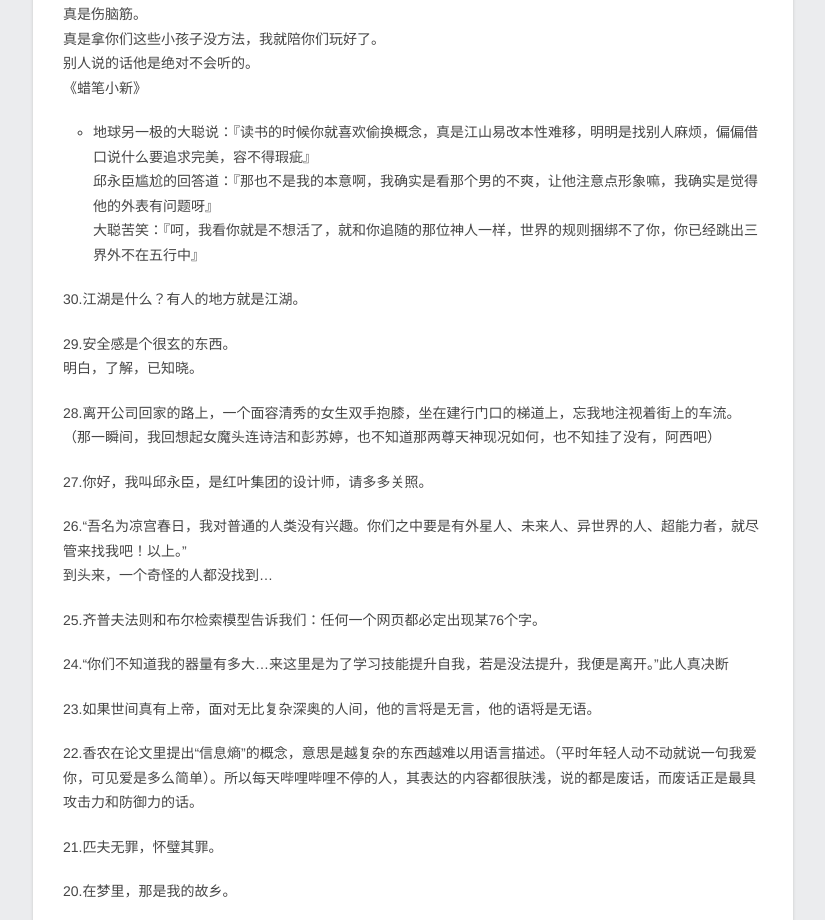
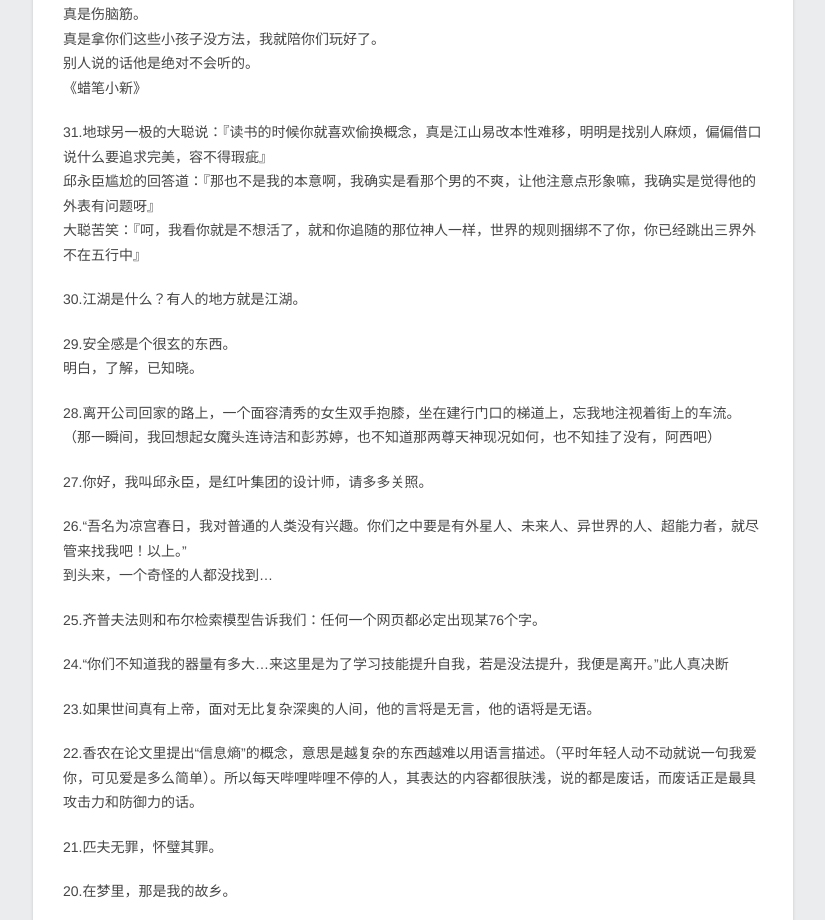
Before and after one commit to qiuyongchenx/qiuyongchenx.github.io, a plain HTML site: page 2016/12/25/world-A/index.html in a window 1280 px wide. Shown: the part 1028-1948 px from the top of the page, without its empty margins (227-1052 px from the left). Drawn offline with nearby package versions, Linux system fonts and the light colour scheme; files whose address does not match are found by name.

Commit message:
Site updated: 2016-12-25 17:59:02

```diff
--- a/2016/12/25/world-A/index.html
+++ b/2016/12/25/world-A/index.html
@@ -16,7 +16,7 @@
 <meta property="og:url" content="http://www.qiuyongchen.top/2016/12/25/world-A/index.html">
 <meta property="og:site_name" content="邱永臣">
 <meta property="og:description" content="拜托你不要闹了组长﻿什么？真是叫人担心﻿真是任性的家伙﻿你的长相也不适合小孩子观赏…﻿谁稀罕那种扁扁的洗衣板…﻿你这个年纪还有什么不好意思的欧巴桑﻿这种小事就不要计较了嘛，这不是小事~﻿原来如此，我完全明白了，说明的真有趣，原来是这样哦﻿还不晓得将来会变成怎样咧﻿也可以这么说了，对了，你要去哪里啊…﻿我忽然想独自漫步在陌生的街道，好想去远方流浪﻿没有啊，随便聊聊而已嘛﻿你好奸诈，你根本就没有相信我">
-<meta property="og:updated_time" content="2016-12-25T09:57:42.568Z">
+<meta property="og:updated_time" content="2016-12-25T09:58:55.367Z">
 <meta name="twitter:card" content="summary">
 <meta name="twitter:title" content="邱永臣与世界（A）">
 <meta name="twitter:description" content="拜托你不要闹了组长﻿什么？真是叫人担心﻿真是任性的家伙﻿你的长相也不适合小孩子观赏…﻿谁稀罕那种扁扁的洗衣板…﻿你这个年纪还有什么不好意思的欧巴桑﻿这种小事就不要计较了嘛，这不是小事~﻿原来如此，我完全明白了，说明的真有趣，原来是这样哦﻿还不晓得将来会变成怎样咧﻿也可以这么说了，对了，你要去哪里啊…﻿我忽然想独自漫步在陌生的街道，好想去远方流浪﻿没有啊，随便聊聊而已嘛﻿你好奸诈，你根本就没有相信我">
@@ -92,9 +92,7 @@
 	<section class="content">
   	<div class="article-entry" itemprop="articleBody">
     	<p>拜托你不要闹了组长﻿<br>什么？真是叫人担心﻿<br>真是任性的家伙﻿<br>你的长相也不适合小孩子观赏…﻿<br>谁稀罕那种扁扁的洗衣板…﻿<br>你这个年纪还有什么不好意思的欧巴桑﻿<br>这种小事就不要计较了嘛，这不是小事~﻿<br>原来如此，我完全明白了，说明的真有趣，原来是这样哦﻿<br>还不晓得将来会变成怎样咧﻿<br>也可以这么说了，对了，你要去哪里啊…﻿<br>我忽然想独自漫步在陌生的街道，好想去远方流浪﻿<br>没有啊，随便聊聊而已嘛﻿<br>你好奸诈，你根本就没有相信我﻿<br>这么幼稚的把戏，我早就玩腻了﻿<br>啰嗦的女人会惹人讨厌﻿<br>小心变成大屁股的老太婆。﻿<br>我没有那么好。﻿<br>讲不过我，就随便编个理由来应付。﻿<br>你看起来很烦恼，是不是男朋友打来的。﻿<br>随便，都可以。﻿<br>没关系，我只想一直抱着你。﻿<br>真受不了你们女人。﻿<br>你看着我我会不好意思的。﻿<br>我没有那种心情。﻿<br>我好累。﻿<br>好了，反正人生不就这样吗？﻿<br>你年纪也不小了，应该学会自己尿尿了。﻿<br>我是在百忙中抽空过来的。﻿<br>不客气，拜拜。﻿<br>看你这么想要，就送给你吧。﻿<br>我只是想要老师开心一点，你为什么要生气呢？﻿<br>你有什么要拜托我就直说好了&lt;(￣︶￣)&gt;﻿<br>真是伤脑筋。﻿<br>真是拿你们这些小孩子没方法，我就陪你们玩好了。﻿<br>别人说的话他是绝对不会听的。﻿<br>《蜡笔小新》﻿</p>
-<ol>
-<li>地球另一极的大聪说：『读书的时候你就喜欢偷换概念，真是江山易改本性难移，明明是找别人麻烦，偏偏借口说什么要追求完美，容不得瑕疵』﻿<br>邱永臣尴尬的回答道：『那也不是我的本意啊，我确实是看那个男的不爽，让他注意点形象嘛，我确实是觉得他的外表有问题呀』﻿<br>大聪苦笑：『呵，我看你就是不想活了，就和你追随的那位神人一样，世界的规则捆绑不了你，你已经跳出三界外不在五行中』﻿</li>
-</ol>
+<p>31.地球另一极的大聪说：『读书的时候你就喜欢偷换概念，真是江山易改本性难移，明明是找别人麻烦，偏偏借口说什么要追求完美，容不得瑕疵』﻿<br>邱永臣尴尬的回答道：『那也不是我的本意啊，我确实是看那个男的不爽，让他注意点形象嘛，我确实是觉得他的外表有问题呀』﻿<br>大聪苦笑：『呵，我看你就是不想活了，就和你追随的那位神人一样，世界的规则捆绑不了你，你已经跳出三界外不在五行中』﻿</p>
 <p>30.江湖是什么？有人的地方就是江湖。﻿</p>
 <p>29.安全感是个很玄的东西。﻿<br>明白，了解，已知晓。﻿</p>
 <p>28.离开公司回家的路上，一个面容清秀的女生双手抱膝，坐在建行门口的梯道上，忘我地注视着街上的车流。﻿<br>（那一瞬间，我回想起女魔头连诗洁和彭苏婷，也不知道那两尊天神现况如何，也不知挂了没有，阿西吧）﻿</p>
```
Also changed, not shown: archives/2016/12/index.html (+1 -3 lines), archives/2016/index.html (+1 -3 lines), index.html (+1 -3 lines), tags/世界/index.html (+1 -3 lines).
